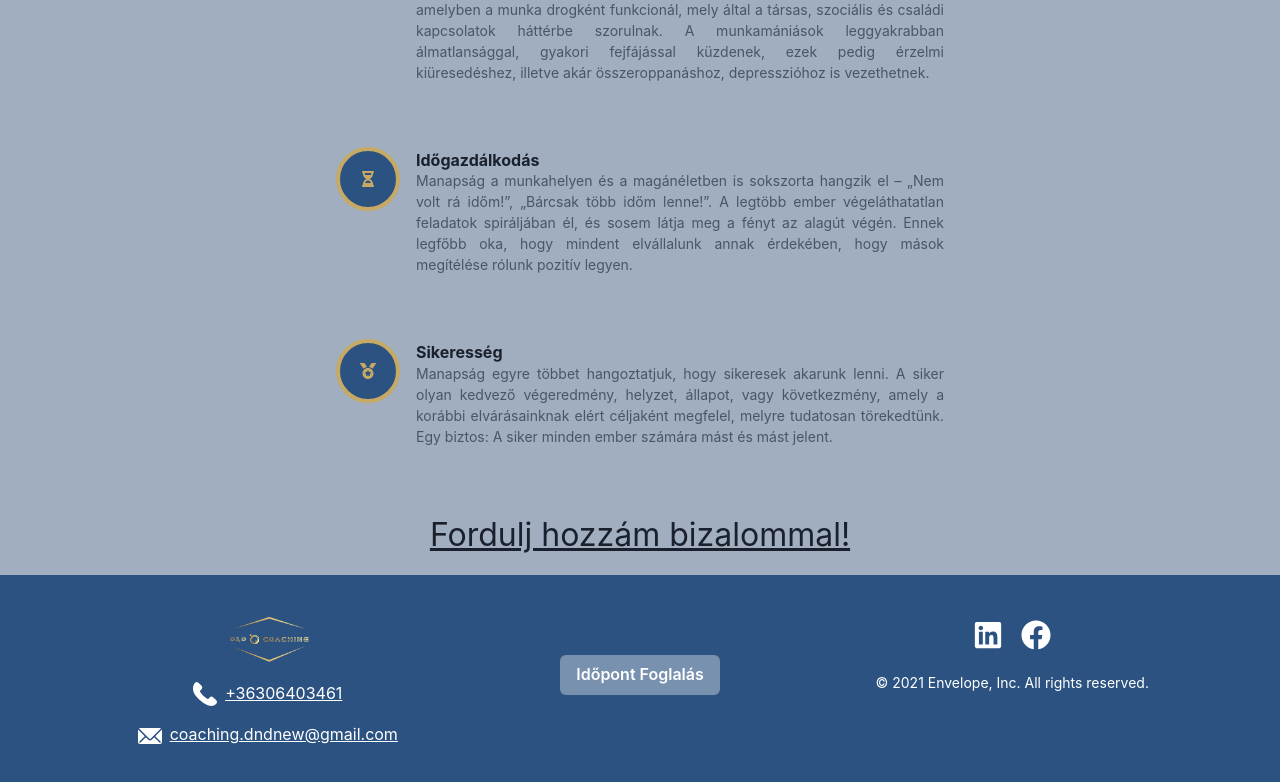
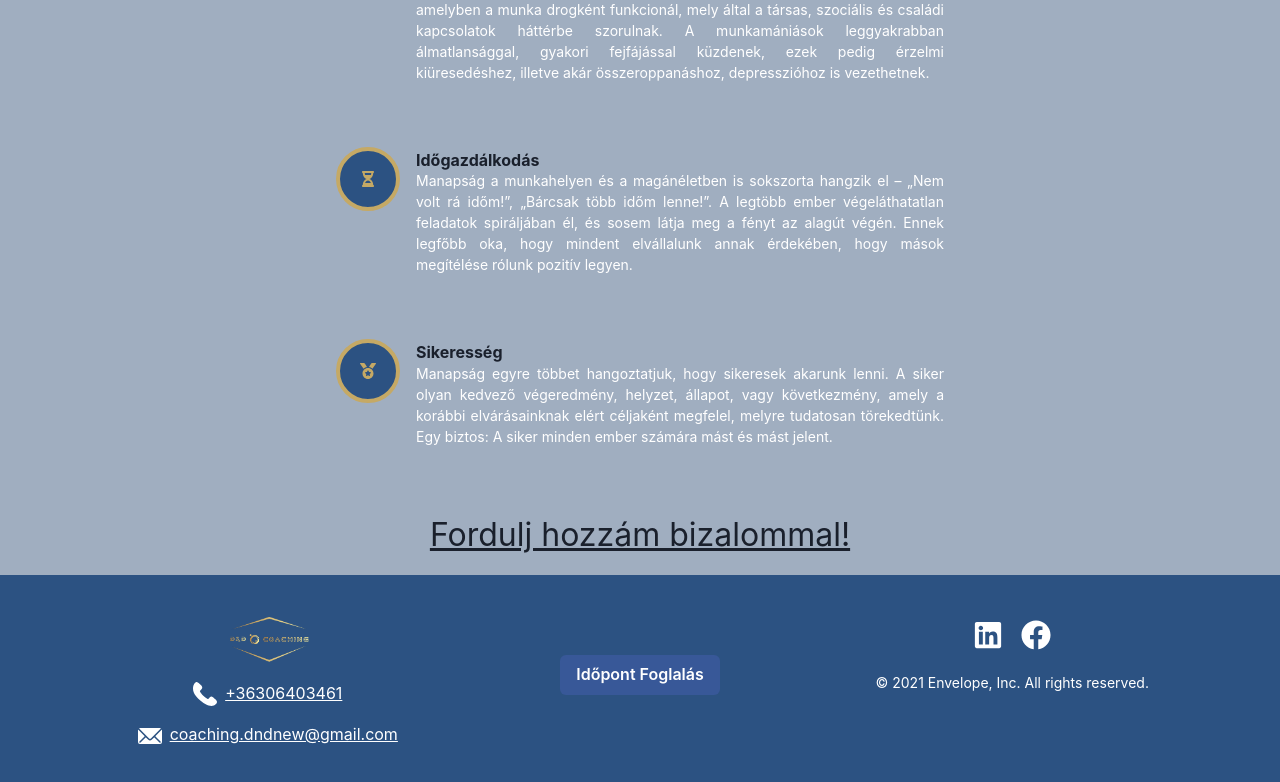
Before and after one commit to dgabor92/Brofolio, a React (Create React App) app: page / in a window 1280 px wide. Shown: the part 2589-3371 px from the top of the page. Built offline with nearby package versions, Linux system fonts and the light colour scheme.

Commit message:
Dark mode fixed image missing for final

```diff
--- a/src/components/Card/ListCard.js
+++ b/src/components/Card/ListCard.js
@@ -13,14 +13,14 @@ const ListCard = (props) => {
     <Stack as="li" direction="row" spacing="4">
       <Flex direction="column" alignItems="center" aria-hidden="true">
         <Circle
-          bg={useColorModeValue('blue.700', 'blue.400')}
+          bg={useColorModeValue('blue.700', 'rgb(26,54,93)')}
           size="16"
           borderWidth="4px"
           borderColor={useColorModeValue(
             'rgb(197,169,101)',
             'rgb(197,169,101)'
           )}
-          color={useColorModeValue('rgb(197,169,101)', 'rgb(197,169,101)')}
+          color={useColorModeValue('rgb(197,169,101)', 'rgb(197,169,30)')}
         >
           {props.icon}
         </Circle>
@@ -30,7 +30,7 @@ const ListCard = (props) => {
           <Heading fontSize="md">{props.title}</Heading>
           <Text
             fontSize="sm"
-            color={useColorModeValue('gray.600', 'gray.400')}
+            color={useColorModeValue('white', 'blue.900')}
             textAlign="justify"
           >
             {props.subTitle}
--- a/src/components/Card/SkillCard.js
+++ b/src/components/Card/SkillCard.js
@@ -4,7 +4,7 @@ import { Box, Heading, useColorModeValue } from '@chakra-ui/react';
 const SkillCard = (props) => {
   return (
     <Box
-      bg={useColorModeValue('blue.700', 'gray.700')}
+      bg={useColorModeValue('blue.700', 'rgb(26,54,93)')}
       shadow="base"
       textAlign={'center'}
       rounded="lg"
--- a/src/components/Contact/Booking.js
+++ b/src/components/Contact/Booking.js
@@ -1,5 +1,5 @@
 import React from 'react';
-import { Button } from '@chakra-ui/react';
+import { Button, useColorModeValue } from '@chakra-ui/react';
 
 import { openPopupWidget } from 'react-calendly';
 
@@ -14,7 +14,7 @@ const Booking = () => {
     });
 
   return (
-    <Button onClick={onClick} colorScheme="whiteAlpha">
+    <Button onClick={onClick} colorScheme="facebook">
       Időpont Foglalás
     </Button>
   );
```
